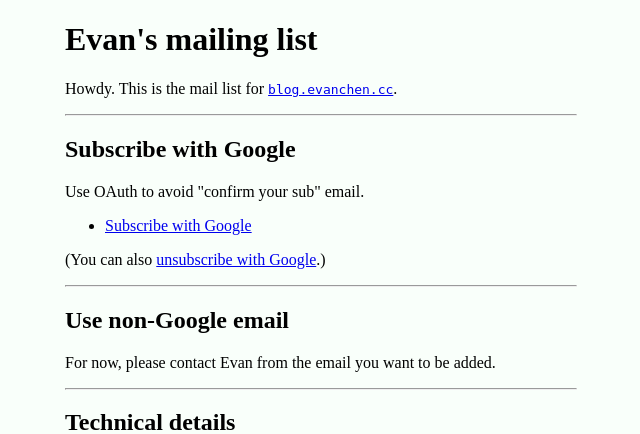
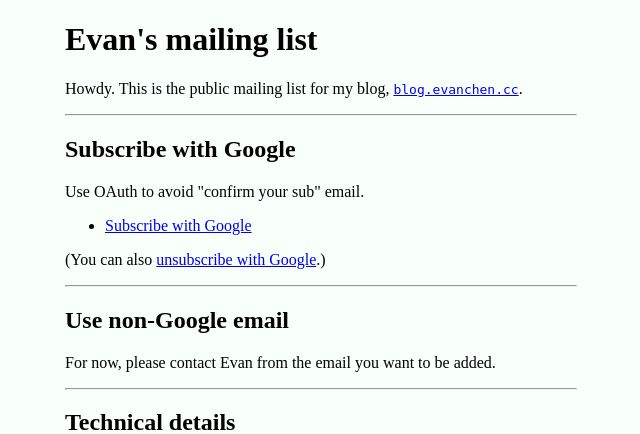
Before and after one commit to vEnhance/subscribe.evanchen.cc, a Django app: page / in a window 1280 px wide. Shown: the top 434 px of the page, without its empty margins (319-959 px from the left). Run offline with Django 5.2, Linux system fonts and the light colour scheme.

Commit message:
polish: mailing list public

```diff
--- a/mailing/templates/mailing/index.html
+++ b/mailing/templates/mailing/index.html
@@ -13,7 +13,8 @@
 {% block content %}
     <p>
         Howdy.
-        This is the mail list for <a href="https://blog.evanchen.cc/"><code>blog.evanchen.cc</code></a>.
+        This is the public mailing list for my blog,
+        <a href="https://blog.evanchen.cc/"><code>blog.evanchen.cc</code></a>.
     </p>
     <hr />
     <h2>Subscribe with Google</h2>
```
Also changed, not shown: README.md.
